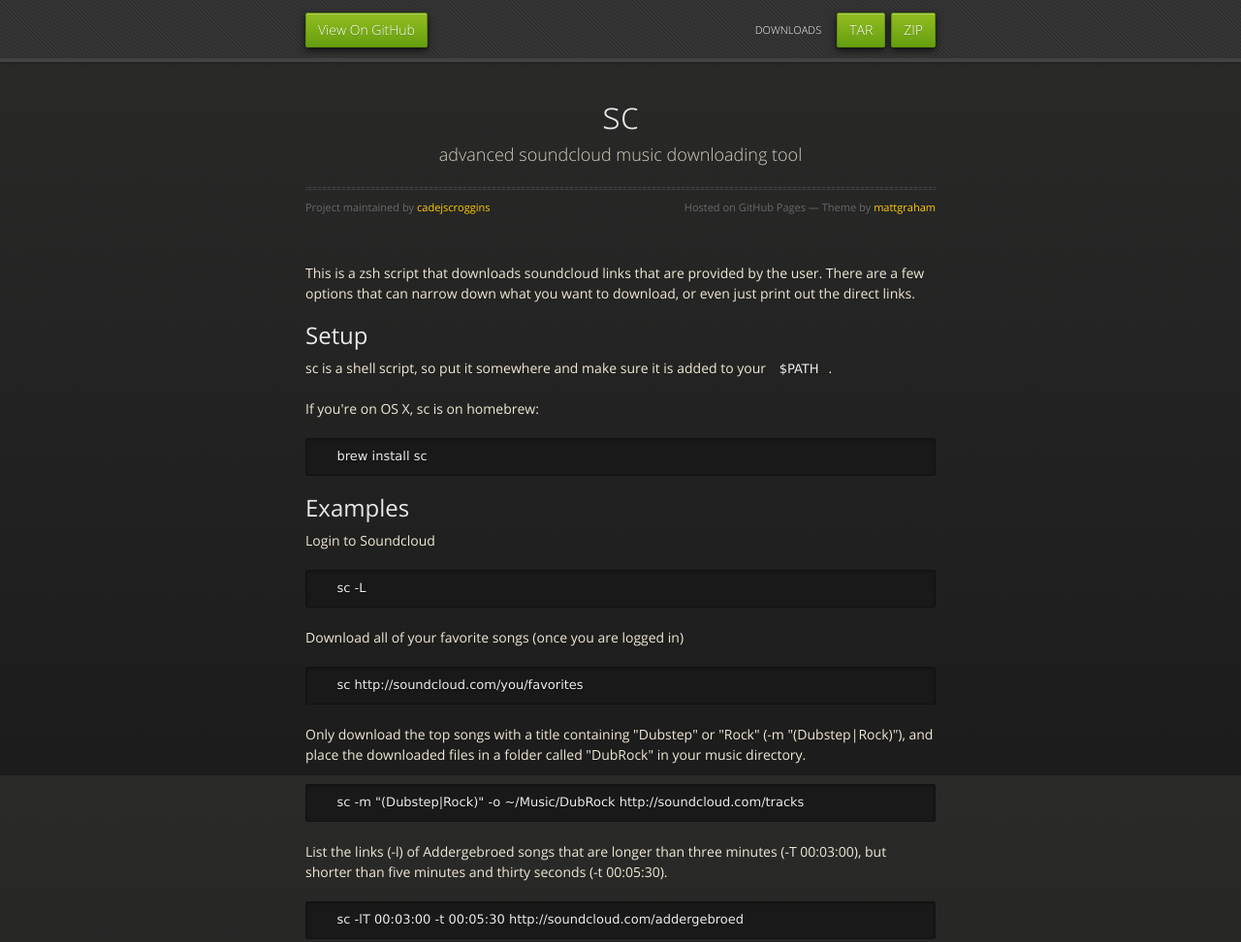
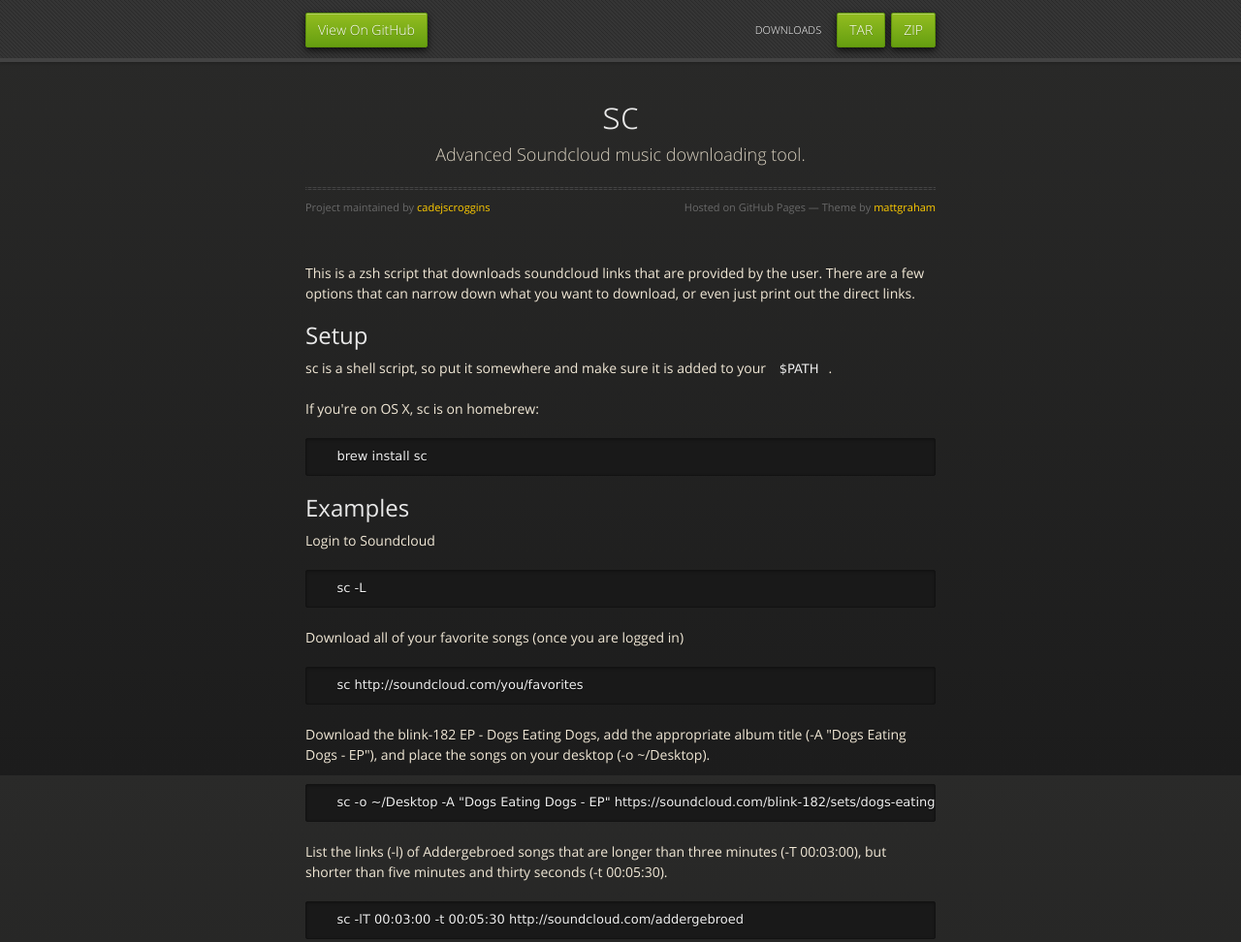
Before and after one commit to shillshocked/soundcloud-dl-1, a plain HTML site: page index.html in a window 1280 px wide. Shown: the top 972 px of the page at 97% size. Drawn offline with nearby package versions, Linux system fonts and the light colour scheme.

```diff
--- a/index.html
+++ b/index.html
@@ -32,7 +32,7 @@
       <section>
         <div id="title">
           <h1>sc</h1>
-          <p>advanced soundcloud music downloading tool</p>
+          <p>Advanced Soundcloud music downloading tool.</p>
           <hr>
           <span class="credits left">Project maintained by <a href="https://github.com/cadejscroggins">cadejscroggins</a></span>
           <span class="credits right">Hosted on GitHub Pages &mdash; Theme by <a href="http://twitter.com/#!/michigangraham">mattgraham</a></span>
@@ -61,9 +61,9 @@
 <pre><code>    sc http://soundcloud.com/you/favorites
 </code></pre>
 
-<p>Only download the top songs with a title containing "Dubstep" or "Rock" (-m "(Dubstep|Rock)"), and place the downloaded files in a folder called "DubRock" in your music directory.</p>
+<p>Download the blink-182 EP - Dogs Eating Dogs, add the appropriate album title (-A "Dogs Eating Dogs - EP"), and place the songs on your desktop (-o ~/Desktop).</p>
 
-<pre><code>    sc -m "(Dubstep|Rock)" -o ~/Music/DubRock http://soundcloud.com/tracks
+<pre><code>    sc -o ~/Desktop -A "Dogs Eating Dogs - EP" https://soundcloud.com/blink-182/sets/dogs-eating-dogs-ep
 </code></pre>
 
 <p>List the links (-l) of Addergebroed songs that are longer than three minutes (-T 00:03:00), but shorter than five minutes and thirty seconds (-t 00:05:30).</p>
```
Also changed, not shown: params.json (+1 -1 lines).
